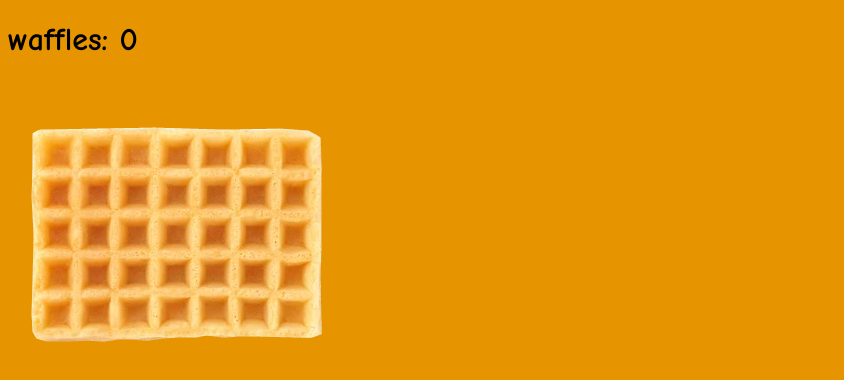
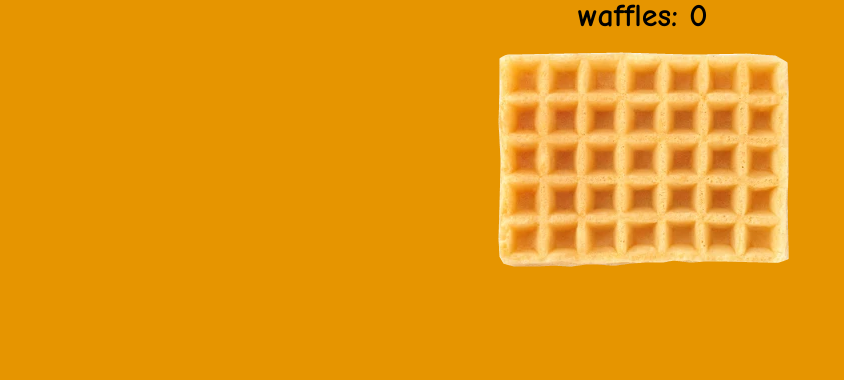
Before and after one commit to waffleco/waffleco.github.io, a plain HTML site: page index.html in a window 1280 px wide. Shown: the whole page, without its empty margins (0-844 px from the left). Drawn offline with Linux system fonts and the light colour scheme.

Commit message:
waffle clicker: the layout update

```diff
--- a/index.html
+++ b/index.html
@@ -12,11 +12,15 @@
     style="font-family: comic sans ms"
   >
     <link href="style.css" rel="stylesheet" type="text/css" />
+    <div class="waffles">
     <h1 style="font-family: comic sans ms">waffles: <a id="count">0</a></h1>
+    </div>
     <label id="count"></label><br /><br />
-    <button class="waffle" onClick="counterFunc()">
-      <img src="waffle.png" />
-    </button>
+    <div class="thealmightywaffle">
+      <button class="waffle" onClick="counterFunc()">
+        <img src="waffle.png" />
+      </button>
+    </div>
     <script style="font-family: comic sans ms">
       count = 0;
       function counterFunc() {
--- a/style.css
+++ b/style.css
@@ -1,7 +1,8 @@
 .waffle {
-  padding: 0;
+  padding: none;
   border: none;
   background: none;
+
 }
 
 .waffle:hover {
@@ -12,3 +13,17 @@
   filter: brightness(80%);
   transform: scale(0.9);
 }
+.thealmightywaffle {
+  position: absolute;
+  top: 20%;
+  left: 50%;
+  transform: translate(-50%, -50%);
+  padding: 10px;
+}
+.waffles {
+  position: absolute;
+  top: 2%;
+  left: 50.2%;
+  transform: translate(-50%, -50%);
+
+}
```
